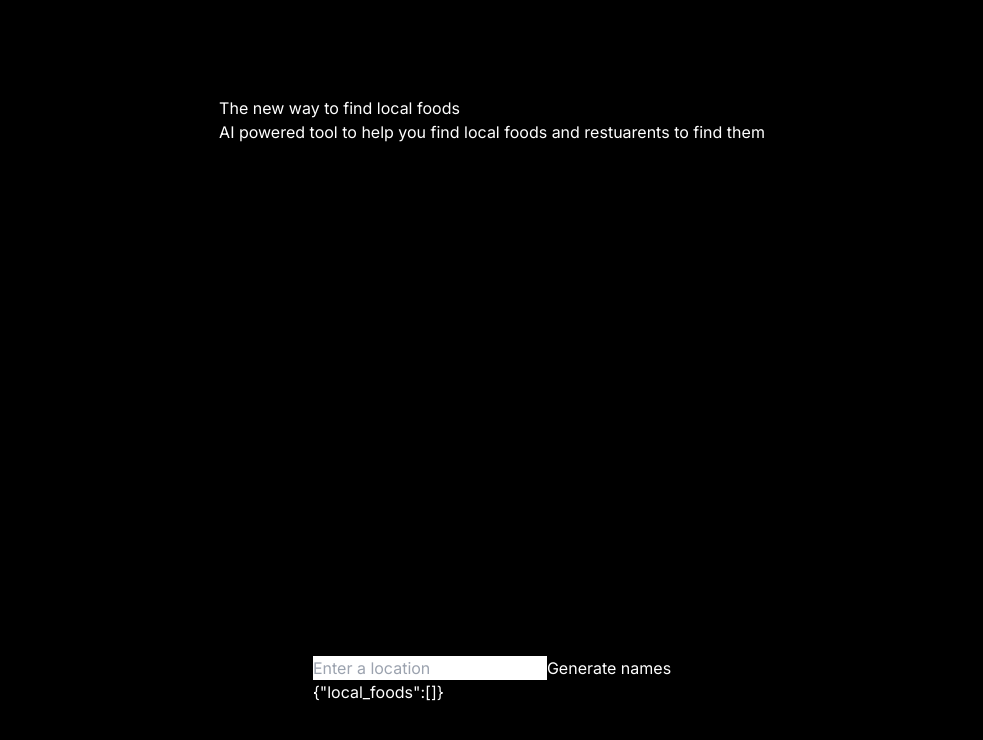
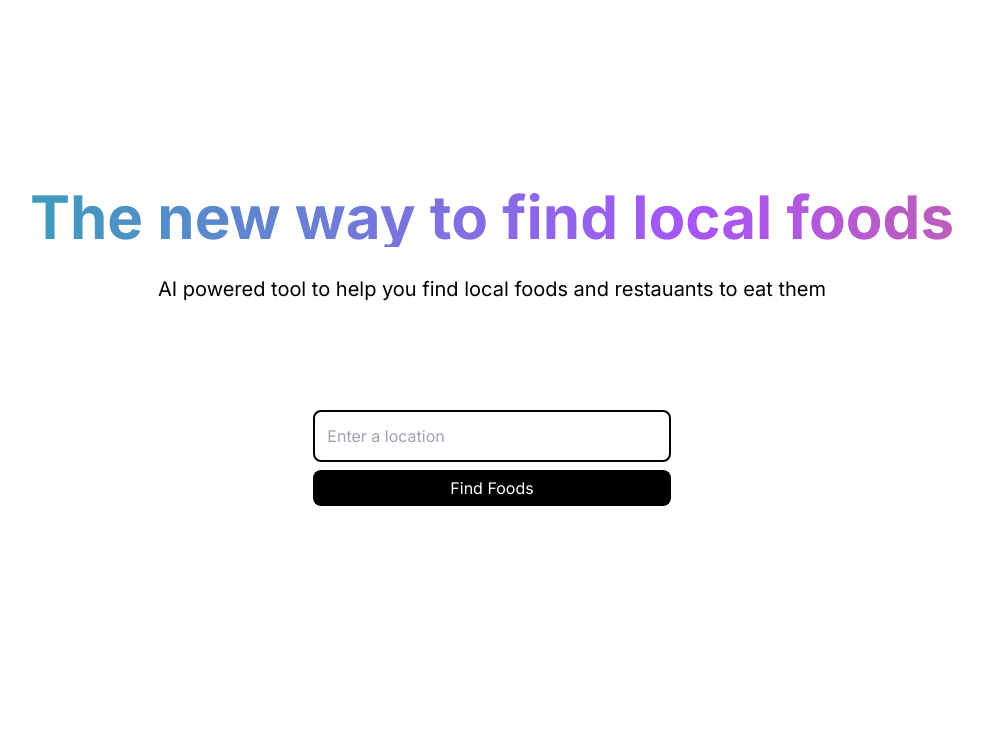
Before and after one commit to arden2000/Feastly, a Next.js app in the folder local-foods/: page / in a window 1280 px wide. Shown: the top 740 px of the page, without its empty margins (148-1131 px from the left). Built offline with nearby package versions, Linux system fonts and the light colour scheme.

Commit message:
basic styling

```diff
--- a/local-foods/app/components/FoodBoxComponent.tsx
+++ b/local-foods/app/components/FoodBoxComponent.tsx
@@ -1,13 +1,20 @@
 "use client";
 import { useState } from "react";
 import { IFoodInfo } from "../interfaces/foodTypes";
+import Image from "next/image";
 
 export default function FoodBoxComponent({
   foodInfo,
 }: {
   foodInfo: IFoodInfo;
 }) {
-  return <main>
-    {foodInfo.name} : {foodInfo.description}
-  </main>;
+  return (
+    <div className="flex flex-row">
+      <Image src="/black_image.jpg" alt="me" width="64" height="64" />
+      <div className="flex flex-col">
+        <p>{foodInfo.name}</p>
+        <p>{foodInfo.description}</p>
+      </div>
+    </div>
+  );
 }
--- a/local-foods/app/components/FoodListComponent.tsx
+++ b/local-foods/app/components/FoodListComponent.tsx
@@ -9,10 +9,10 @@ export default function FoodListComponent({
   foodList: IFoodList;
 }) {
   return (
-    <main>
+    <div className="flex flex-col justify-center gap-4">
       {foodList.local_foods.map((food: IFoodInfo) => (
         <FoodBoxComponent foodInfo={food} />
       ))}
-    </main>
+    </div>
   );
 }
--- a/local-foods/app/components/FoodToRestaurantComponent.tsx
+++ b/local-foods/app/components/FoodToRestaurantComponent.tsx
@@ -9,8 +9,8 @@ export default function FoodToRestaurantComponent({
   foodList: IFoodList;
 }) {
   return (
-    <main>
+    <div>
       <FoodListComponent foodList={foodList} />
-    </main>
+    </div>
   );
 }
--- a/local-foods/app/components/SearchComponent.tsx
+++ b/local-foods/app/components/SearchComponent.tsx
@@ -3,12 +3,12 @@ import { useState } from "react";
 import { Dispatch, SetStateAction } from "react";
 import { IFoodList } from "../interfaces/foodTypes";
 
-
 export default function SearchComponent({
-  setFoodList, setLocation,
+  setFoodList,
+  setLocation,
 }: {
   setFoodList: Dispatch<SetStateAction<IFoodList>>;
-  setLocation: Dispatch<SetStateAction<string>>
+  setLocation: Dispatch<SetStateAction<string>>;
 }) {
   const [locationInput, setLocationInput] = useState("");
 
@@ -30,7 +30,7 @@ export default function SearchComponent({
           new Error(`Request failed with status ${response.status}`)
         );
       }
-      let foodList : IFoodList = JSON.parse(data.result)
+      let foodList: IFoodList = JSON.parse(data.result);
       setFoodList(foodList);
       setLocation(locationInput);
       setLocationInput("");
@@ -42,7 +42,7 @@ export default function SearchComponent({
   }
 
   return (
-    <main>
+    <div>
       <form onSubmit={onSubmit}>
         <input
           type="text"
@@ -50,9 +50,16 @@ export default function SearchComponent({
           placeholder="Enter a location"
           value={locationInput}
           onChange={(e) => setLocationInput(e.target.value)}
+          required
+          className="rounded-lg bg-white border-2 border-black p-3 w-full"
         />
-        <input type="submit" value="Generate names" />
+        <button
+          type="submit"
+          className="rounded-lg text-white bg-black p-1.5 w-full mt-2 hover:bg-blue-300"
+        >
+          Find Foods
+        </button>
       </form>
-    </main>
+    </div>
   );
 }
--- a/local-foods/app/globals.css
+++ b/local-foods/app/globals.css
@@ -2,21 +2,21 @@
 @tailwind components;
 @tailwind utilities;
 
-:root {
+/* :root {
   --foreground-rgb: 0, 0, 0;
-  --background-start-rgb: 214, 219, 220;
+  --background-start-rgb: 255, 182, 133;
   --background-end-rgb: 255, 255, 255;
-}
+} */
 
-@media (prefers-color-scheme: light) {
+/* @media (prefers-color-scheme: light) {
   :root {
     --foreground-rgb: 255, 255, 255;
     --background-start-rgb: 0, 0, 0;
     --background-end-rgb: 0, 0, 0;
   }
-}
+} */
 
-body {
+/* body {
   color: rgb(var(--foreground-rgb));
   background: linear-gradient(
       to bottom,
@@ -24,4 +24,5 @@ body {
       rgb(var(--background-end-rgb))
     )
     rgb(var(--background-start-rgb));
-}
+    background: white;
+} */
--- a/local-foods/app/page.tsx
+++ b/local-foods/app/page.tsx
@@ -7,21 +7,24 @@ import { IFoodList } from "./interfaces/foodTypes";
 
 export default function Home() {
   const [location, setLocation] = useState("");
-  const [foodList, setFoodList] = useState<IFoodList>({local_foods: []});
+  const [foodList, setFoodList] = useState<IFoodList>({ local_foods: [] });
 
   return (
-    <main className="flex min-h-screen flex-col items-center justify-between p-24">
-      <div>
-        <p>The new way to find local foods</p>
-        <p>
-          AI powered tool to help you find local foods and restuarents to find
+    <main className="flex min-h-screen flex-col items-center justify-evenly p-20 	">
+      <div className="flex flex-col items-center gap-y-7 text-center">
+        <p className="font-sans text-6xl font-bold text-transparent bg-clip-text animate-text bg-gradient-to-r from-teal-500 via-purple-500 to-orange-500">
+          The new way to find local foods
+        </p>
+        <p className="font-sans text-xl">
+          AI powered tool to help you find local foods and restauants to eat
           them
         </p>
       </div>
-      <div>
-        <SearchComponent setFoodList={setFoodList} setLocation={setLocation} />
+      <SearchComponent setFoodList={setFoodList} setLocation={setLocation} />
+
+      <div className="flex flex-col items-center justify-evenly">
         <FoodToRestaurantComponent foodList={foodList} />
-        <p>{JSON.stringify(foodList)}</p>
+        {/* <p>{JSON.stringify(foodList)}</p> */}
       </div>
     </main>
   );
--- a/local-foods/package.json
+++ b/local-foods/package.json
@@ -20,6 +20,7 @@
     "postcss": "8.4.27",
     "react": "18.2.0",
     "react-dom": "18.2.0",
+    "react-icons": "^4.10.1",
     "tailwindcss": "3.3.3",
     "typescript": "5.1.6"
   }
--- a/local-foods/tailwind.config.ts
+++ b/local-foods/tailwind.config.ts
@@ -1,4 +1,5 @@
 import type { Config } from 'tailwindcss'
+const { colors: defaultColors } = require('tailwindcss/defaultTheme')
 
 const config: Config = {
   content: [
@@ -8,12 +9,26 @@ const config: Config = {
   ],
   theme: {
     extend: {
-      backgroundImage: {
-        'gradient-radial': 'radial-gradient(var(--tw-gradient-stops))',
-        'gradient-conic':
-          'conic-gradient(from 180deg at 50% 50%, var(--tw-gradient-stops))',
+      animation: {
+        text: 'text 5s ease infinite',
+      },
+      keyframes: {
+        text: {
+          '0%, 100%': {
+            'background-size': '200% 200%',
+            'background-position': 'left center',
+          },
+          '50%': {
+            'background-size': '200% 200%',
+            'background-position': 'right center',
+          },
+        },
       },
     },
+    colors: defaultColors,
+    fontFamily: {
+      sans1: ['Montserrat','sans-serif']
+    }
   },
   plugins: [],
 }
```
Also changed, not shown: local-foods/public/black_image.jpg (added), 1 other file (tests, documents, lock files or other folders).
